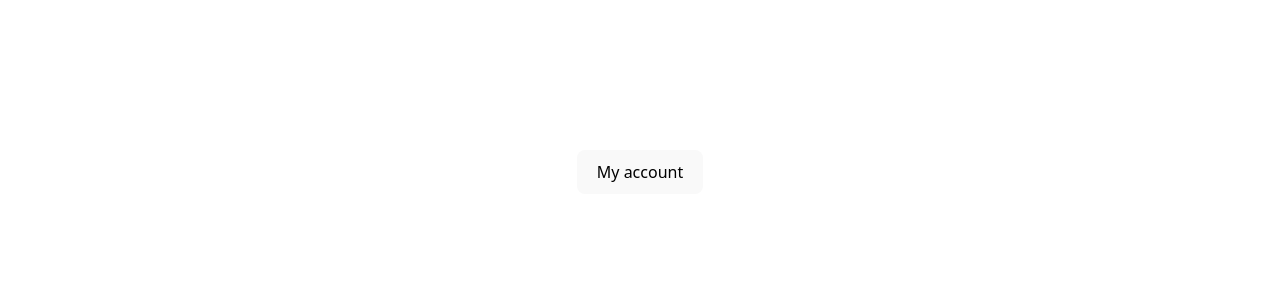
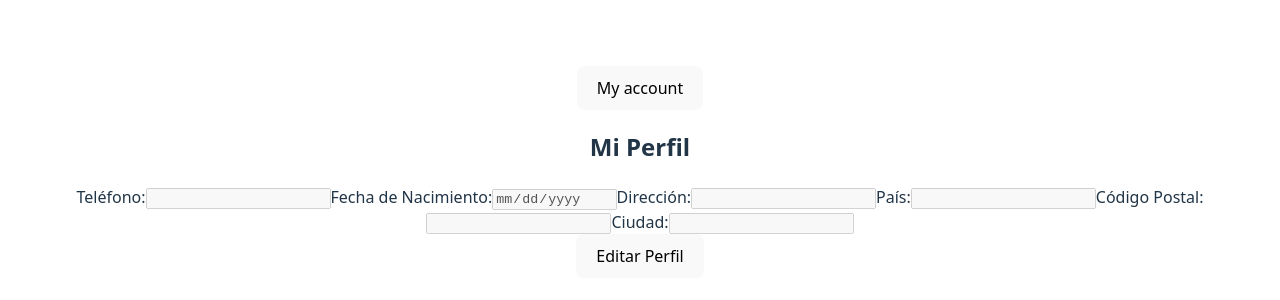
Before and after one commit to Cult-of-the-Reader/client-side, a React (Vite) app: page /profile in a window 1280 px wide. Before the commit this address had no page. Shown: the part 228-528 px from the top of the page. Built offline with nearby package versions, Linux system fonts and the light colour scheme; no server answers.

Commit message:
dashboard/profile works

```diff
--- a/src/App.jsx
+++ b/src/App.jsx
@@ -5,7 +5,7 @@ import Header from './components/Header.jsx'
 import Home from './pages/Home.jsx'
 import Login from './pages/Login.jsx';
 import Register from './pages/Register.jsx'
-
+import Profile from './pages/Profile.jsx';
 
 import './App.css'
 
@@ -20,6 +20,8 @@ function App() {
             <Route path='/' element={<Home />} />
             <Route path="/login" element={<Login />} />
             <Route path="/register" element={<Register />} />
+            <Route path="/profile" element={<Profile />} />
+
           </Routes>
         </Router>
       </AuthProvider>
--- /dev/null
+++ b/src/pages/Profile.jsx
@@ -0,0 +1,151 @@
+import { useState, useEffect } from "react";
+
+const Profile = () => {
+	const [userData, setUserData] = useState({
+		phoneNumber: "",
+		dateOfBirth: "",
+		address: "",
+		country: "",
+		postalCode: "",
+		city: "",
+	});
+	const [isEditing, setIsEditing] = useState(false);
+
+	useEffect(() => {
+		const fetchUserData = async () => {
+			try {
+				const response = await fetch("http://localhost:3001/api/v1/profile", {
+					method: "GET",
+					headers: {
+						Authorization: `${localStorage.getItem("token")}`,
+					},
+				});
+				const data = await response.json();
+				setUserData({
+					phoneNumber: data.phoneNumber || "",
+					dateOfBirth: data.dateOfBirth || "",
+					address: data.address || "",
+					country: data.country || "",
+					postalCode: data.postalCode || "",
+					city: data.city || "",
+				});
+			} catch (error) {
+				console.error("Error fetching user data:", error);
+			}
+		};
+
+		fetchUserData();
+	}, []);
+
+	const handleChange = (e) => {
+		setUserData({
+			...userData,
+			[e.target.name]: e.target.value,
+		});
+	};
+
+	const handleSubmit = async (e) => {
+		e.preventDefault();
+		try {
+			const response = await fetch("http://localhost:3001/api/v1/profile", {
+				method: "PUT",
+				headers: {
+					"Content-Type": "application/json",
+					Authorization: `${localStorage.getItem("token")}`,
+				},
+				body: JSON.stringify(userData),
+			});
+
+			if (response.ok) {
+				setIsEditing(false);
+			} else {
+				console.error("Error updating profile.");
+			}
+		} catch (error) {
+			console.error("Error updating profile:", error);
+		}
+	};
+
+	return (
+		<div>
+			<h2>Mi Perfil</h2>
+
+			<form onSubmit={handleSubmit}>
+				<label>
+					Teléfono:
+					<input
+						type="text"
+						name="phoneNumber"
+						value={userData.phoneNumber}
+						onChange={handleChange}
+						disabled={!isEditing}
+					/>
+				</label>
+				<label>
+					Fecha de Nacimiento:
+					<input
+						type="date"
+						name="dateOfBirth"
+						value={userData.dateOfBirth}
+						onChange={handleChange}
+						disabled={!isEditing}
+					/>
+				</label>
+				<label>
+					Dirección:
+					<input
+						type="text"
+						name="address"
+						value={userData.address}
+						onChange={handleChange}
+						disabled={!isEditing}
+					/>
+				</label>
+				<label>
+					País:
+					<input
+						type="text"
+						name="country"
+						value={userData.country}
+						onChange={handleChange}
+						disabled={!isEditing}
+					/>
+				</label>
+				<label>
+					Código Postal:
+					<input
+						type="text"
+						name="postalCode"
+						value={userData.postalCode}
+						onChange={handleChange}
+						disabled={!isEditing}
+					/>
+				</label>
+				<label>
+					Ciudad:
+					<input
+						type="text"
+						name="city"
+						value={userData.city}
+						onChange={handleChange}
+						disabled={!isEditing}
+					/>
+				</label>
+				<div>
+					{isEditing ? (
+						<button type="submit">Guardar Cambios</button>
+					) : (
+						<button type="button" onClick={(e) => {
+							e.preventDefault()
+							setIsEditing(true)
+						}}>
+							Editar Perfil
+						</button>
+					)}
+				</div>
+			</form>
+		</div>
+	);
+};
+
+export default Profile;
```
